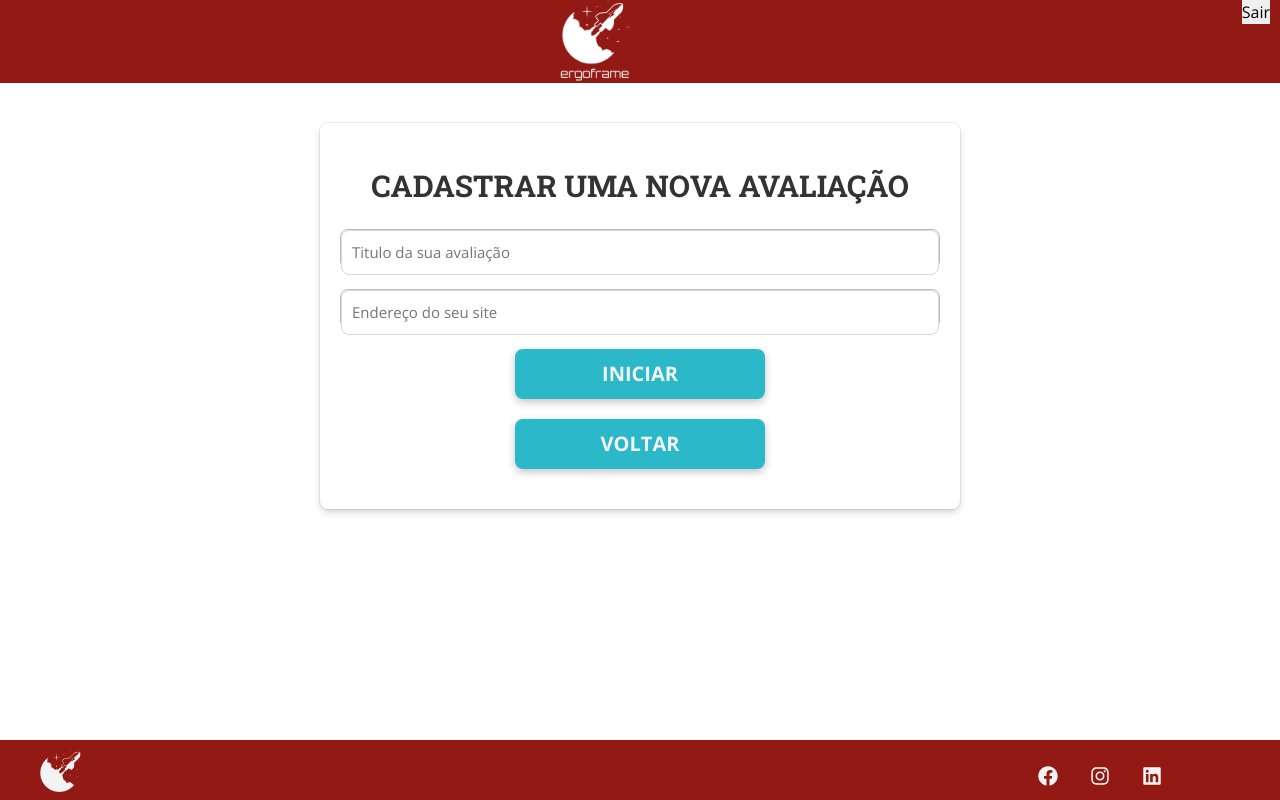
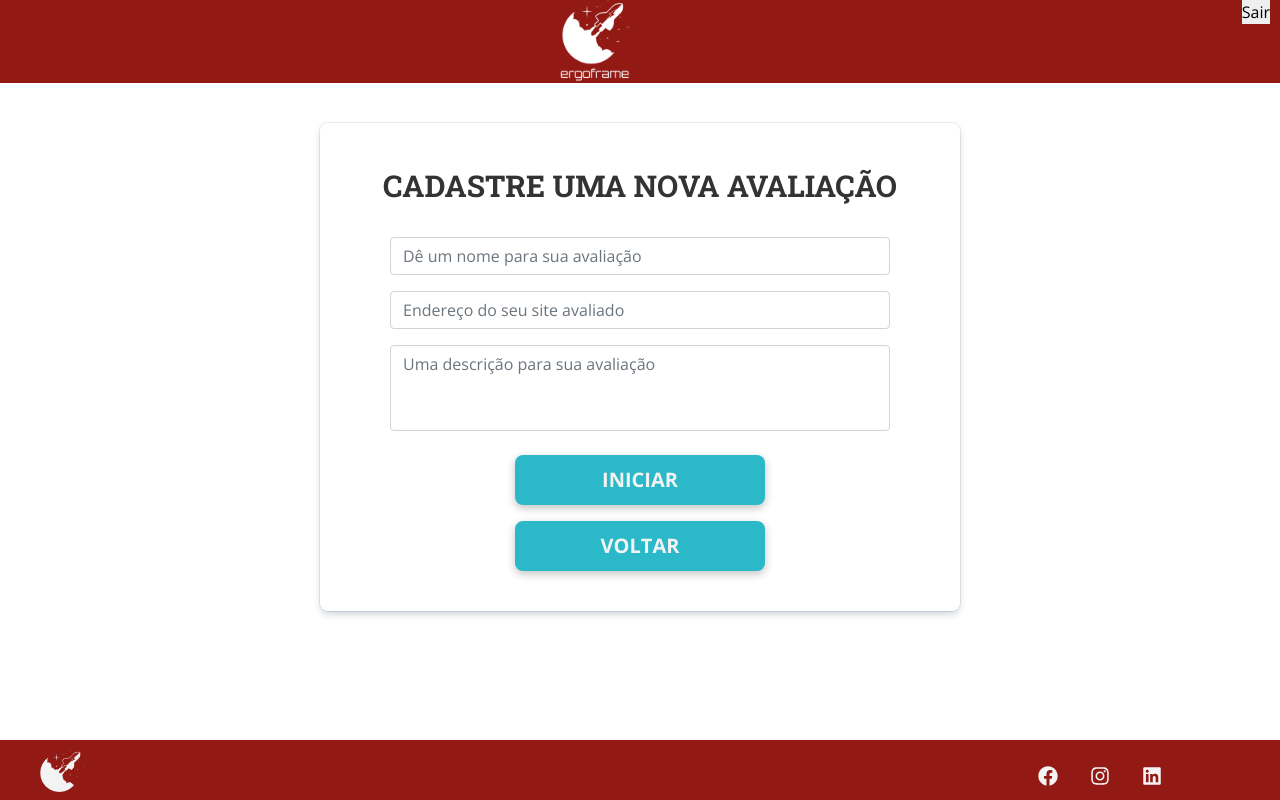
Before and after one commit to murillotlopes/refactory-dsm-ergolist, a React (Create React App) app in the folder front-end/: page /nova-avaliacao in a window 1280 px wide. Built offline with nearby package versions, Linux system fonts and the light colour scheme; sample sign-in values are in the browser's storage.

Commit message:
criando provider assessment e paginas envolvidas

```diff
--- a/front-end/src/pages/GroupQuestion/index.jsx
+++ b/front-end/src/pages/GroupQuestion/index.jsx
@@ -6,12 +6,13 @@ import informacao from '../../components/GroupCard/ob'
 import { ContainerGroupQuestion } from "./style"
 
 const GroupQ = () => {
-    return(
+    return (
         <Base>
             <ContainerGroupQuestion>
-                {informacao.map(info => {
-                    return <GroupCard info={info}/>}
-                    )}
+                {informacao.map((info, i) => {
+                    return <GroupCard key={i} info={info} />
+                }
+                )}
 
                 <Button> Finalizar </Button>
             </ContainerGroupQuestion>
--- a/front-end/src/pages/NovaAvaliacao/index.jsx
+++ b/front-end/src/pages/NovaAvaliacao/index.jsx
@@ -1,5 +1,4 @@
-import { Link } from "react-router-dom"
-import { Input } from "../../style/inputStyle"
+import { useHistory } from "react-router-dom"
 import Base from "../Base"
 import { useForm } from 'react-hook-form'
 import * as yup from 'yup'
@@ -7,18 +6,23 @@ import { yupResolver } from '@hookform/resolvers/yup'
 import Button from "../../components/Button"
 import { ContainerNovaAvaliacao } from "./style"
 import { ContainerHomeForm } from "../../style/homeFormStyle"
+import { useAssessmentContext } from "../../providers/AssessmentContext"
 
 const NovaAvaliacao = () => {
 
+    const history = useHistory()
+    const { createAssessment } = useAssessmentContext()
+
     const schema = yup.object().shape({
-        titulo: yup.string().required('campo obrigatório'),
-        site: yup.string()
+        title: yup.string().required('campo obrigatório'),
+        description: yup.string(),
+        url: yup.string()
     })
 
     const { register, handleSubmit, formState: { errors } } = useForm({ resolver: yupResolver(schema) })
 
     const onNovaAvaliacao = (data) => {
-        console.log(data)
+        createAssessment(data)
     }
 
     return (
@@ -28,22 +32,26 @@ const NovaAvaliacao = () => {
 
                     <form onSubmit={handleSubmit(onNovaAvaliacao)}>
 
-                        <h3>Cadastrar uma nova avaliação</h3>
+                        <h3>Cadastre uma nova avaliação</h3>
 
-                        <Input>
-                            <input type="text" placeholder="Titulo da sua avaliação" {...register('titulo')} />
-                            <span>{errors.titulo?.message}</span>
-                        </Input>
+                        <div className="col-md-10 m-2">
+                            <input type="text" className="form-control" placeholder="Dê um nome para sua avaliação" {...register('title')} required />
+                            {!!errors.title?.message ? (<small>{errors.title?.message}</small>) : null}
+                        </div>
 
-                        <Input>
-                            <input type='text' placeholder="Endereço do seu site" {...register('site')} />
-                            <span>{errors.site?.message}</span>
-                        </Input>
+                        <div className="col-md-10 m-2">
+                            <input type="text" className="form-control" placeholder="Endereço do seu site avaliado" {...register('url')} />
+                            {!!errors.url?.message ? (<small>{errors.url?.message}</small>) : null}
+                        </div>
 
-                        <Button>Iniciar</Button>
+                        <div className="col-md-10 m-2">
+                            <textarea className="form-control" rows='3' placeholder="Uma descrição para sua avaliação" {...register('description')} />
+                            {!!errors.description?.message ? (<small>{errors.description?.message}</small>) : null}
+                        </div>
 
-                        <Link to= '/dashboard' onClick={handleSubmit}><Button>Voltar</Button></Link>
+                        <Button type='submit' className='m-3'>Iniciar</Button>
 
+                        <Button onClick={() => history.push('/dashboard')} >Voltar</Button>
 
                     </form>
                 </ContainerHomeForm>
--- a/front-end/src/pages/NovaAvaliacao/style.jsx
+++ b/front-end/src/pages/NovaAvaliacao/style.jsx
@@ -7,6 +7,10 @@ export const ContainerNovaAvaliacao = styled.div`
 
     border-radius: var(--radius);
     box-shadow: rgba(9, 30, 66, 0.25) 0px 4px 8px -2px, rgba(9, 30, 66, 0.08) 0px 0px 0px 1px;
+
+    textarea{
+        resize: none;
+    }
 
     button {
         display: block;
--- /dev/null
+++ b/front-end/src/providers/AssessmentContext.js
@@ -0,0 +1,39 @@
+import { createContext, useContext } from "react"
+import toast from "react-hot-toast"
+import { useHistory } from "react-router-dom"
+import api from "../services/api"
+import { useAuth } from "./AuthContext"
+
+const AssessmentContext = createContext()
+
+const useAssessmentContext = () => {
+    const context = useContext(AssessmentContext)
+    return context
+}
+
+const AssessmentProvider = ({ children }) => {
+    const history = useHistory()
+    const { token, userid } = useAuth()
+
+    const createAssessment = ({ title, description, url }) => {
+
+        api.post('/assessment', { title, description, url, user: userid }, { headers: { 'x-access-token': token } })
+            .then(res => {
+                console.log(res)
+                history.push(`/nova-avaliacao/${res.data._id}`)
+                toast.success('Nova avaliação cadastrada!')
+            }).catch(err => {
+                console.log(err)
+                toast.error('Algo não ocorreu como esperado.\nTente novamente!')
+            })
+    }
+
+
+    return (
+        <AssessmentContext.Provider value={{ createAssessment }}>
+            {children}
+        </AssessmentContext.Provider>
+    )
+}
+
+export { AssessmentProvider, useAssessmentContext }
--- a/front-end/src/providers/AuthContext.js
+++ b/front-end/src/providers/AuthContext.js
@@ -1,3 +1,4 @@
+import jwtDecode from "jwt-decode";
 import { useContext, useState } from "react";
 import { createContext } from "react";
 import toast from "react-hot-toast";
@@ -15,6 +16,12 @@ const AuthProvider = ({ children }) => {
     const [token, setToken] = useState(() => {
         const tokenLocal = localStorage.getItem('@ergoframe:token')
         if (tokenLocal) return tokenLocal
+        return ''
+    })
+
+    const [userid, setUserid] = useState(() => {
+        const useridLocal = localStorage.getItem('@ergoframe:userid')
+        if (useridLocal) return useridLocal
         return ''
     })
 
@@ -38,7 +45,12 @@ const AuthProvider = ({ children }) => {
 
         api.post('/user/login', { email, password })
             .then(res => {
+                const decode = jwtDecode(res.data.token)
+
                 setToken(res.data.token)
+                setUserid(decode.id)
+
+                localStorage.setItem('@ergoframe:userid', decode.id)
                 localStorage.setItem('@ergoframe:token', res.data.token)
                 toast.success('Seja bem vindo ao ErgoFrame')
             }).catch(err => {
@@ -52,7 +64,7 @@ const AuthProvider = ({ children }) => {
     }
 
     return (
-        <AuthContext.Provider value={{ signIn, token, signOut, signUp }}>
+        <AuthContext.Provider value={{ signIn, token, signOut, signUp, userid }}>
             {children}
         </AuthContext.Provider>
     )
--- a/front-end/src/providers/index.js
+++ b/front-end/src/providers/index.js
@@ -1,11 +1,14 @@
+import { AssessmentProvider } from "./AssessmentContext"
 import { AuthProvider } from "./AuthContext"
 
 const Providers = ({ children }) => {
-    return (
-        <AuthProvider>
-            {children}
-        </AuthProvider>
-    )
+  return (
+    <AuthProvider>
+      <AssessmentProvider>
+        {children}
+      </AssessmentProvider>
+    </AuthProvider>
+  )
 }
 
 export default Providers
--- a/front-end/src/routes/index.jsx
+++ b/front-end/src/routes/index.jsx
@@ -12,8 +12,8 @@ const Routes = () => {
 
       <Route exact path='/' component={Home} />
       <Route exact path='/dashboard' component={Dashboard} isPrivate />
-      <Route exact path='/nova-avaliacao' component={NovaAvaliacao} isPrivate />
-      <Route exact path='/groupquestion' component={GroupQ} isPrivate />
+      <Route exact path='/nova-avaliacao/' component={NovaAvaliacao} isPrivate />
+      <Route exact path='/groupquestion/:assessmentId' component={GroupQ} isPrivate />
       <Route exact path='/questao' component={Questoes} isPrivate />
       <Route exact path='/nova-avaliacao' component={NovaAvaliacao} isPrivate />
 
```
